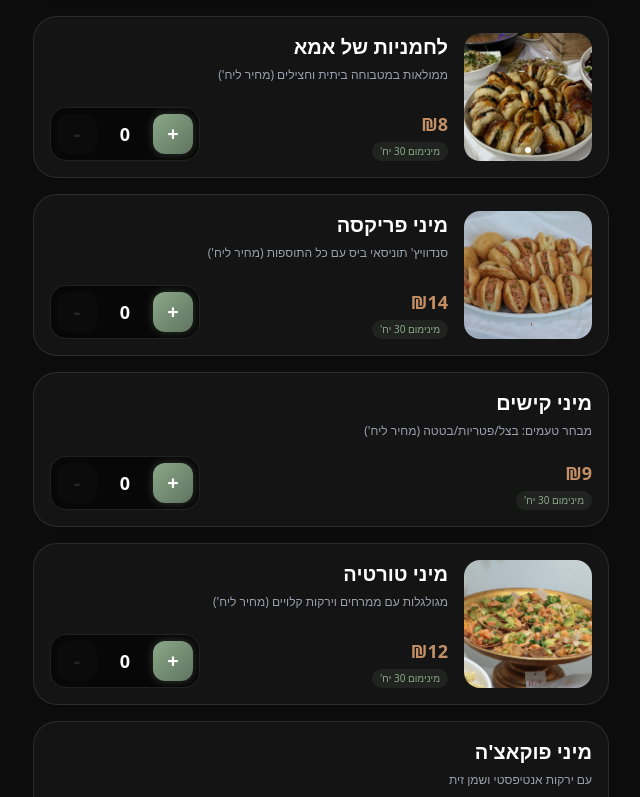
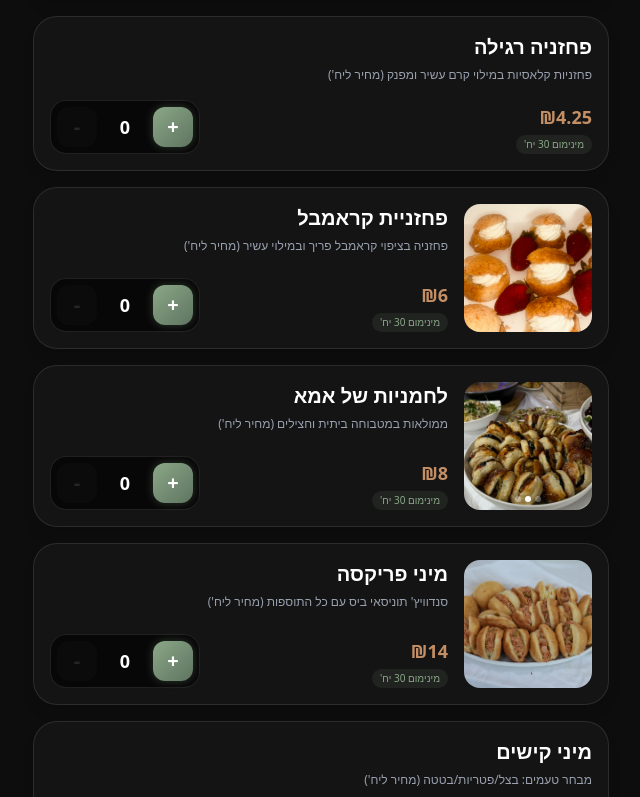
Before and after one commit to oriIsrael856/lahilula, a Next.js app: page / in a window 1280 px wide. Shown: the part 3283-4080 px from the top of the page, without its empty margins (319-959 px from the left). Built offline with nearby package versions, Linux system fonts and the light colour scheme.

Commit message:
Added Pahzanyot to menu

```diff
--- a/src/app/page.tsx
+++ b/src/app/page.tsx
@@ -8,7 +8,7 @@ const BG_IMAGES = [
   "/bg9.jpeg", "/bg10.jpeg", "/bg11.jpeg", "/bg12.jpeg", "/bg13.jpeg"
 ];
 
-// הוספתי את "סלטים" לרשימת הקטגוריות
+// הקטגוריות, כולל סלטים
 const CATEGORIES = ["הכל", "מנות ראשונות", "סלטים", "מגשי אירוח", "עמדות לאירועים", "פסטות ועיקריות", "מאפים"];
 
 // --- הגדרת המנות ---
@@ -30,17 +30,31 @@ const MENU = [
     desc: "גבינות בוטיק, דבש ופירות העונה",
     images: []
   },
-  { id: 21, name: "שקשוקה", price: 150, category: "מנות ראשונות", desc: "פיקנטית עם לחם ביתי", images: ["/bg9.jpeg"] },
-  { id: 26, name: "חציל בלאדי על האש", price: 50, category: "מנות ראשונות", desc: "ליבת חציל מעושנת בתיבול שמן זית כתית, מזולפת בטחינה גולמית ורכז רימונים. מוגשת עם פרוסות צ'ילי טרי, צנונית פריכה ועשבי תיבול לרעננות.", images: ["/egplant.jpeg"] },
+  {
+    id: 21,
+    name: "שקשוקה",
+    price: 150,
+    category: "מנות ראשונות",
+    desc: "פיקנטית עם לחם ביתי",
+    images: ["/bg9.jpeg"]
+  },
+  {
+    id: 26,
+    name: "חציל בלאדי על האש",
+    price: 50,
+    category: "מנות ראשונות",
+    desc: "ליבת חציל מעושנת בתיבול שמן זית כתית, מזולפת בטחינה גולמית ורכז רימונים. מוגשת עם פרוסות צ'ילי טרי, צנונית פריכה ועשבי תיבול לרעננות.",
+    images: ["/egplant.jpeg"]
+  },
 
-  // --- סלטים (החלק החדש שהוספנו) ---
+  // --- סלטים (החדשים) ---
   {
     id: 30,
     name: "קרפצ'ו סלק",
     price: 80,
     category: "סלטים",
     desc: "פרוסות סלק דקיקות בתיבול בלסמי מצומצם, גבינת פטה מגורדת ובצל ירוק קצוץ",
-    images: ["/selek.jpeg"] // הוסף תמונה כאן
+    images: ["/selek.jpeg"]
   },
   {
     id: 31,
@@ -48,7 +62,7 @@ const MENU = [
     price: 120,
     category: "סלטים",
     desc: "עגבניות שרי צבעוניות, שום כתוש, כוסברה טרייה ופלפל חריף אש (כמות סועדים עד 20 איש)",
-    images: ["/garlicTomatos.jpeg"] // הוסף תמונה כאן
+    images: ["/garlicTomatos.jpeg"]
   },
   {
     id: 32,
@@ -56,7 +70,7 @@ const MENU = [
     price: 120,
     category: "סלטים",
     desc: "לבבות חסה רעננים עם בוטנים ופקאנים מסוכרים ברוטב ויניגרט חמוץ מתוק (כמות סועדים עד 20 איש)",
-    images: ["/chasa.jpeg"] // הוסף תמונה כאן
+    images: ["/chasa.jpeg"]
   },
   {
     id: 33,
@@ -64,7 +78,7 @@ const MENU = [
     price: 120,
     category: "סלטים",
     desc: "קוביות סלק בתיבול רענן עם אגוזים ולימון כבוש (כמות סועדים עד 20 איש)",
-    images: ["/lemonSelek.jpeg"] // הוסף תמונה כאן
+    images: ["/lemonSelek.jpeg"]
   },
   {
     id: 34,
@@ -72,12 +86,26 @@ const MENU = [
     price: 120,
     category: "סלטים",
     desc: "פסטה קרה ברוטב פסטו בזיליקום ביתי, זיתי קלמטה ועגבניות שרי (כמות סועדים עד 20 איש)",
-    images: ["pastaPesto.jpeg"] // הוסף תמונה כאן
+    images: ["pastaPesto.jpeg"]
   },
 
   // --- מאפים ---
-  { id: 5, name: "קיש בטטה (משפחתי)", price: 120, category: "מאפים", desc: "בצק פריך במילוי שמנת ובטטה", images: [] },
-  { id: 6, name: "קיש תפ''א ופטריות (משפחתי)", price: 65, category: "מאפים", desc: "שילוב קלאסי של תפוחי אדמה ופטריות טריות", images: ["/bg13.jpeg"] },
+  {
+    id: 5,
+    name: "קיש בטטה (משפחתי)",
+    price: 120,
+    category: "מאפים",
+    desc: "בצק פריך במילוי שמנת ובטטה",
+    images: []
+  },
+  {
+    id: 6,
+    name: "קיש תפ''א ופטריות (משפחתי)",
+    price: 65,
+    category: "מאפים",
+    desc: "שילוב קלאסי של תפוחי אדמה ופטריות טריות",
+    images: ["/bg13.jpeg"]
+  },
 
   // --- עמדות לאירועים ---
   {
@@ -98,27 +126,160 @@ const MENU = [
     desc: "מגש עשיר עם 20-25 עוגיות מרוקאיות אותנטיות בעבודת יד (מחיר למגש)",
     images: ["/cp1.jpeg", "/cp2.jpeg", "/cp3.jpeg"]
   },
-  { id: 3, name: "לחמניות של אמא", price: 8, category: "מגשי אירוח", desc: "ממולאות במטבוחה ביתית וחצילים (מחיר ליח')", images: ["/buns.jpeg", "/bg4.jpeg", "/bg5.jpeg"] },
-  { id: 4, name: "מיני פריקסה", price: 14, category: "מגשי אירוח", desc: "סנדוויץ' תוניסאי ביס עם כל התוספות (מחיר ליח')", images: ["/frikase.jpeg"] },
-  { id: 7, name: "מיני קישים", price: 9, category: "מגשי אירוח", desc: "מבחר טעמים: בצל/פטריות/בטטה (מחיר ליח')", images: [] },
-  { id: 8, name: "מיני טורטיה", price: 12, category: "מגשי אירוח", desc: "מגולגלות עם ממרחים וירקות קלויים (מחיר ליח')", images: ["/tortias.jpeg"] },
-  { id: 9, name: "מיני פוקאצ'ה", price: 10, category: "מגשי אירוח", desc: "עם ירקות אנטיפסטי ושמן זית", images: [] },
-  { id: 10, name: "לביבות תפ''א (לטקס)", price: 6, category: "מגשי אירוח", desc: "זהובות ופריכות", images: [] },
-  { id: 11, name: "סושי (יחידה)", price: 5, category: "מגשי אירוח", desc: "צמחוני/דג בציפויים מיוחדים", images: [] },
-  { id: 14, name: "מיני פיתה סביח", price: 14, category: "מגשי אירוח", desc: "ביס מושלם עם חציל, ביצה וטחינה", images: [] },
-  { id: 15, name: "קרואסון סלמון", price: 16, category: "מגשי אירוח", desc: "במילוי גבינת שמנת וסלמון מעושן", images: [] },
-
-  // מגשים גדולים
-  { id: 12, name: "מגש אנטיפסטי", price: 180, category: "מגשי אירוח", desc: "ירקות קלויים בתנור (מחיר למגש גדול)", images: [] },
-  { id: 13, name: "מגש גבינות מפנק", price: 250, category: "מגשי אירוח", desc: "גבינות קשות ורכות, פירות ואגוזים (מחיר למגש)", images: [] },
+  {
+    id: 40,
+    name: "פחזניה רגילה",
+    price: 4.25,
+    category: "מגשי אירוח",
+    desc: "פחזניות קלאסיות במילוי קרם עשיר ומפנק (מחיר ליח')",
+    images: []
+  },
+  {
+    id: 41,
+    name: "פחזניית קראמבל",
+    price: 6,
+    category: "מגשי אירוח",
+    desc: "פחזניה בציפוי קראמבל פריך ובמילוי עשיר (מחיר ליח')",
+    images: ["/cramblePahzania.jpeg"]
+  },
+  {
+    id: 3,
+    name: "לחמניות של אמא",
+    price: 8,
+    category: "מגשי אירוח",
+    desc: "ממולאות במטבוחה ביתית וחצילים (מחיר ליח')",
+    images: ["/buns.jpeg", "/bg4.jpeg", "/bg5.jpeg"]
+  },
+  {
+    id: 4,
+    name: "מיני פריקסה",
+    price: 14,
+    category: "מגשי אירוח",
+    desc: "סנדוויץ' תוניסאי ביס עם כל התוספות (מחיר ליח')",
+    images: ["/frikase.jpeg"]
+  },
+  {
+    id: 7,
+    name: "מיני קישים",
+    price: 9,
+    category: "מגשי אירוח",
+    desc: "מבחר טעמים: בצל/פטריות/בטטה (מחיר ליח')",
+    images: []
+  },
+  {
+    id: 8,
+    name: "מיני טורטיה",
+    price: 12,
+    category: "מגשי אירוח",
+    desc: "מגולגלות עם ממרחים וירקות קלויים (מחיר ליח')",
+    images: ["/tortias.jpeg"]
+  },
+  {
+    id: 9,
+    name: "מיני פוקאצ'ה",
+    price: 10,
+    category: "מגשי אירוח",
+    desc: "עם ירקות אנטיפסטי ושמן זית (מחיר ליח')",
+    images: []
+  },
+  {
+    id: 10,
+    name: "לביבות תפ''א (לטקס)",
+    price: 6,
+    category: "מגשי אירוח",
+    desc: "זהובות ופריכות (מחיר ליח')",
+    images: []
+  },
+  {
+    id: 11,
+    name: "סושי (יחידה)",
+    price: 5,
+    category: "מגשי אירוח",
+    desc: "צמחוני/דג בציפויים מיוחדים (מחיר ליח')",
+    images: []
+  },
+  {
+    id: 14,
+    name: "מיני פיתה סביח",
+    price: 14,
+    category: "מגשי אירוח",
+    desc: "ביס מושלם עם חציל, ביצה וטחינה (מחיר ליח')",
+    images: []
+  },
+  {
+    id: 15,
+    name: "קרואסון סלמון",
+    price: 16,
+    category: "מגשי אירוח",
+    desc: "במילוי גבינת שמנת וסלמון מעושן (מחיר ליח')",
+    images: []
+  },
+  {
+    id: 12,
+    name: "מגש אנטיפסטי",
+    price: 180,
+    category: "מגשי אירוח",
+    desc: "ירקות קלויים בתנור (מחיר למגש גדול)",
+    images: []
+  },
+  {
+    id: 13,
+    name: "מגש גבינות מפנק",
+    price: 250,
+    category: "מגשי אירוח",
+    desc: "גבינות קשות ורכות, פירות ואגוזים (מחיר למגש)",
+    images: []
+  },
 
   // --- פסטות ועיקריות ---
-  { id: 17, name: "קוסקוס של סבתא", price: 50, category: "פסטות ועיקריות", desc: "עבודת יד עם מרק ירקות עשיר (מנה אישית)", images: ["/cuscus.jpeg", "/bg13.jpeg"] },
-  { id: 18, name: "פסטה רוזה", price: 180, category: "פסטות ועיקריות", desc: "רוטב עגבניות ושמנת קטיפתי", images: [] },
-  { id: 19, name: "פסטה שמנת פטריות", price: 180, category: "פסטות ועיקריות", desc: "רוטב עשיר עם פטריות טריות", images: [] },
-  { id: 20, name: "פסטה ירקות", price: 180, category: "פסטות ועיקריות", desc: "בשמן זית, שום ועשבי תיבול", images: ["/bg12.jpeg"] },
-  { id: 22, name: "תפו''א מוקרם", price: 150, category: "פסטות ועיקריות", desc: "בשמנת וגבינות", images: ["/bg11.jpeg"] },
-  { id: 23, name: "תפו''א/בטטה בתנור", price: 150, category: "פסטות ועיקריות", desc: "פלחי ירקות שורש צלויים", images: [] }
+  {
+    id: 17,
+    name: "קוסקוס של סבתא",
+    price: 50,
+    category: "פסטות ועיקריות",
+    desc: "עבודת יד עם מרק ירקות עשיר (מנה אישית)",
+    images: ["/cuscus.jpeg", "/bg13.jpeg"]
+  },
+  {
+    id: 18,
+    name: "פסטה רוזה",
+    price: 180,
+    category: "פסטות ועיקריות",
+    desc: "רוטב עגבניות ושמנת קטיפתי",
+    images: []
+  },
+  {
+    id: 19,
+    name: "פסטה שמנת פטריות",
+    price: 180,
+    category: "פסטות ועיקריות",
+    desc: "רוטב עשיר עם פטריות טריות",
+    images: []
+  },
+  {
+    id: 20,
+    name: "פסטה ירקות",
+    price: 180,
+    category: "פסטות ועיקריות",
+    desc: "בשמן זית, שום ועשבי תיבול",
+    images: ["/bg12.jpeg"]
+  },
+  {
+    id: 22,
+    name: "תפו''א מוקרם",
+    price: 150,
+    category: "פסטות ועיקריות",
+    desc: "בשמנת וגבינות",
+    images: ["/bg11.jpeg"]
+  },
+  {
+    id: 23,
+    name: "תפו''א/בטטה בתנור",
+    price: 150,
+    category: "פסטות ועיקריות",
+    desc: "פלחי ירקות שורש צלויים",
+    images: []
+  }
 ];
 
 // --- רכיב כרטיס מנה ---
@@ -506,7 +667,6 @@ export default function Home() {
 
                 <div className="relative w-full max-w-4xl h-[85vh] bg-[#1a1a1a] rounded-[2.5rem] overflow-hidden flex flex-col shadow-2xl border border-[#C48F65]/20 animate-fadeIn">
 
-                    {/* תמונת רקע ענקית למודאל */}
                     <div className="absolute inset-0 z-0">
                         <img
                             src="/about-bg.jpeg" // וודא שיש קובץ בשם הזה ב-public
@@ -560,28 +720,20 @@ export default function Home() {
 
         <div id="main-content" className="max-w-xl mx-auto space-y-4 mt-8">
 
-            {/* --- החלק הקבוע בדף הראשי (עיצוב חדש ומורחב) --- */}
+            {/* --- החלק הקבוע בדף הראשי --- */}
             <section className="mb-12 px-4" aria-labelledby="about-heading">
-                {/* שינוי: הוספתי כאן את התמונה כרקע עם גובה מינימלי (min-h-[400px])
-                    כדי שתהיה גדולה ומרשימה כמו שביקשת.
-                */}
                 <div className="relative w-full rounded-3xl overflow-hidden shadow-2xl group min-h-[450px] flex flex-col items-center justify-center p-8 border border-[#C48F65]/30">
 
-                    {/* תמונת הרקע הגדולה */}
                     <div className="absolute inset-0">
                         <img
                             src="/about-bg.jpeg"
                             alt="רקע המטבח"
                             className="w-full h-full object-cover transition-transform duration-[2s] group-hover:scale-105"
                         />
-                        {/* שכבת כהות כדי שהטקסט יהיה קריא */}
                         <div className="absolute inset-0 bg-black/70 group-hover:bg-black/60 transition-colors duration-700"></div>
                     </div>
 
-                    {/* התוכן מעל התמונה */}
                     <div className="relative z-10 text-center max-w-lg">
-
-                        {/* תמונת הפרופיל העגולה */}
                         <div className="w-28 h-28 mx-auto rounded-full border-2 border-[#C48F65] shadow-xl overflow-hidden mb-6">
                             <img src="/profile.png" alt="אילנית ישראל" className="w-full h-full object-cover" />
                         </div>
```
Also changed, not shown: public/cramblePahzania.jpeg (added).
